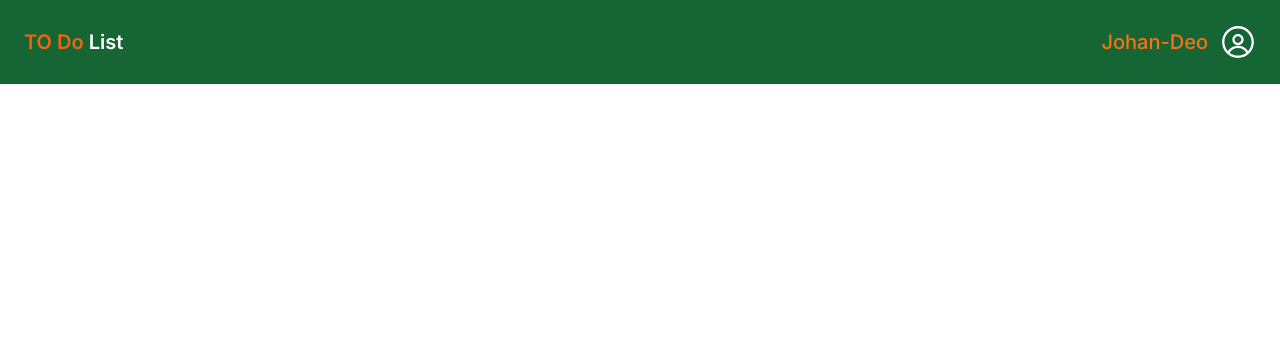
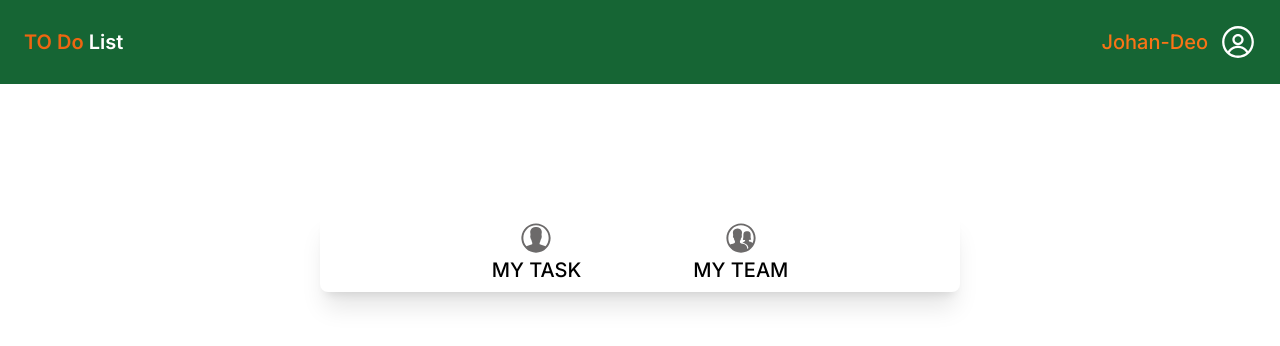
Before and after one commit to Mehebul02/to-do-app, a Next.js app: page / in a window 1280 px wide. Shown: the top 346 px of the page. Built offline with nearby package versions, Linux system fonts and the light colour scheme.

Commit message:
Task menu added

```diff
--- a/src/app/page.js
+++ b/src/app/page.js
@@ -1,8 +1,9 @@
+import TaskMenu from "@/components/TaskMenu";
 
 const Home = () => {
   return (
     <main>
-
+      <TaskMenu/>
     </main>
   );
 };
--- /dev/null
+++ b/src/components/TaskMenu.jsx
@@ -0,0 +1,25 @@
+import Link from "next/link";
+import Container from "./Container";
+import { IoIosContact, IoIosContacts } from "react-icons/io";
+const TaskMenu = () => {
+    return (
+        <Container className='py-32'>
+           <div className=" w-1/2  mx-auto bg-[#FFFFFF] p-2 rounded-b-lg shadow-xl">
+          <div className="flex justify-center gap-x-28">
+             {/* my task  */}
+           <Link href='' className="flex flex-col justify-center items-center">
+           <IoIosContact className="text-4xl text-[#6c6a6a]"/>
+           <h1 className="uppercase text-xl  font-medium">My Task</h1>
+           </Link>
+           {/* my team  */}
+           <Link href='' className="flex flex-col justify-center items-center">
+           <IoIosContacts className="text-4xl text-[#6c6a6a]"/>
+           <h1 className="uppercase text-xl  font-medium">My team</h1>
+           </Link>
+          </div>
+           </div>
+        </Container>
+    );
+};
+
+export default TaskMenu;
```
